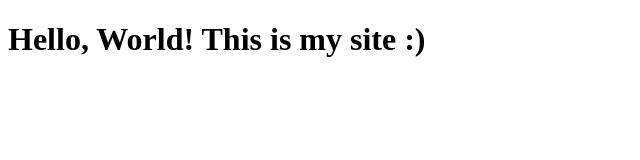
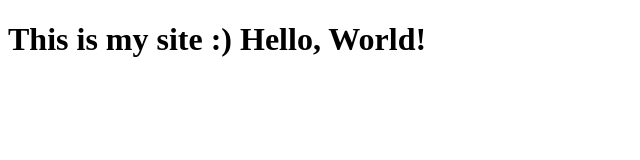
Before and after one commit to sao53/Structure_exercise, a plain HTML site: page index.html in a window 1280 px wide. Shown: the whole page, without its empty margins (0-640 px from the left). Drawn offline with Linux system fonts and the light colour scheme.

Commit message:
Update index.html

```diff
--- a/index.html
+++ b/index.html
@@ -7,7 +7,7 @@
     <title>| A Site by Sorin |</title>
 </head>
 <body>
-    <h1>Hello, World! This is my site :)</h1>
+    <h1>This is my site :) Hello, World! </h1>
 
 </body>
 </html>
```
